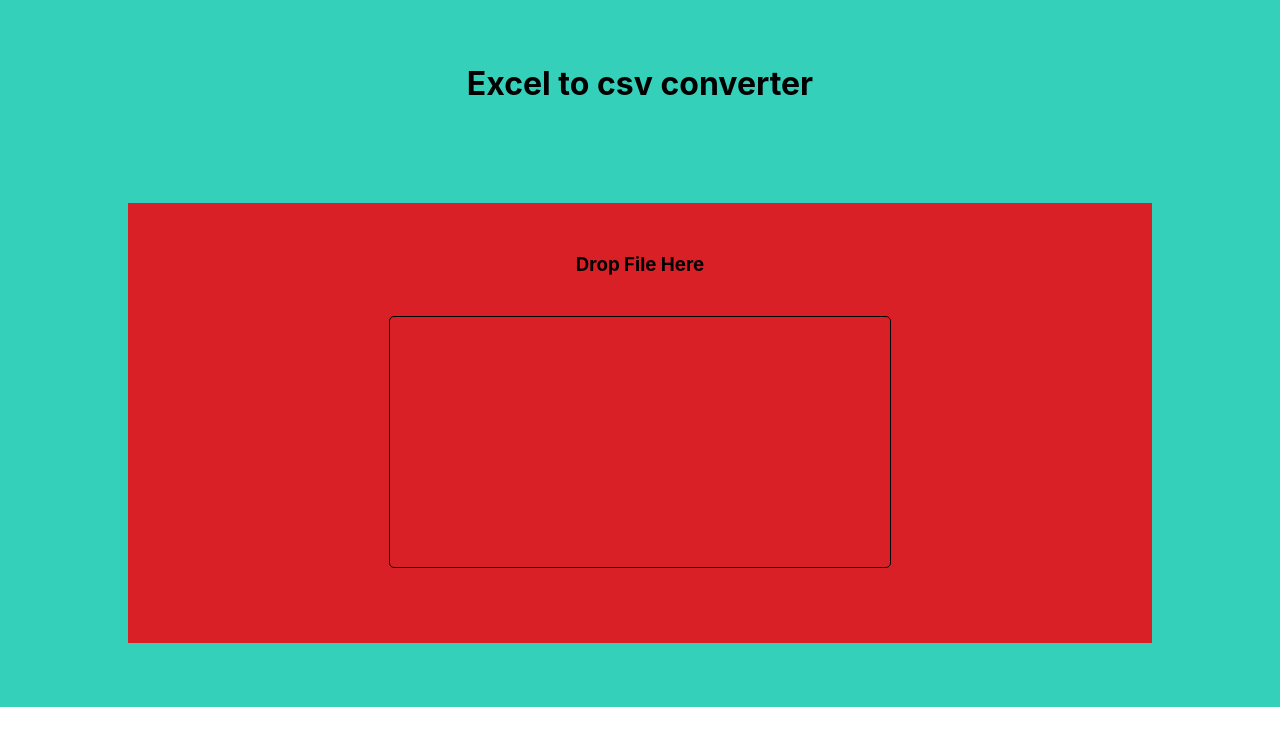
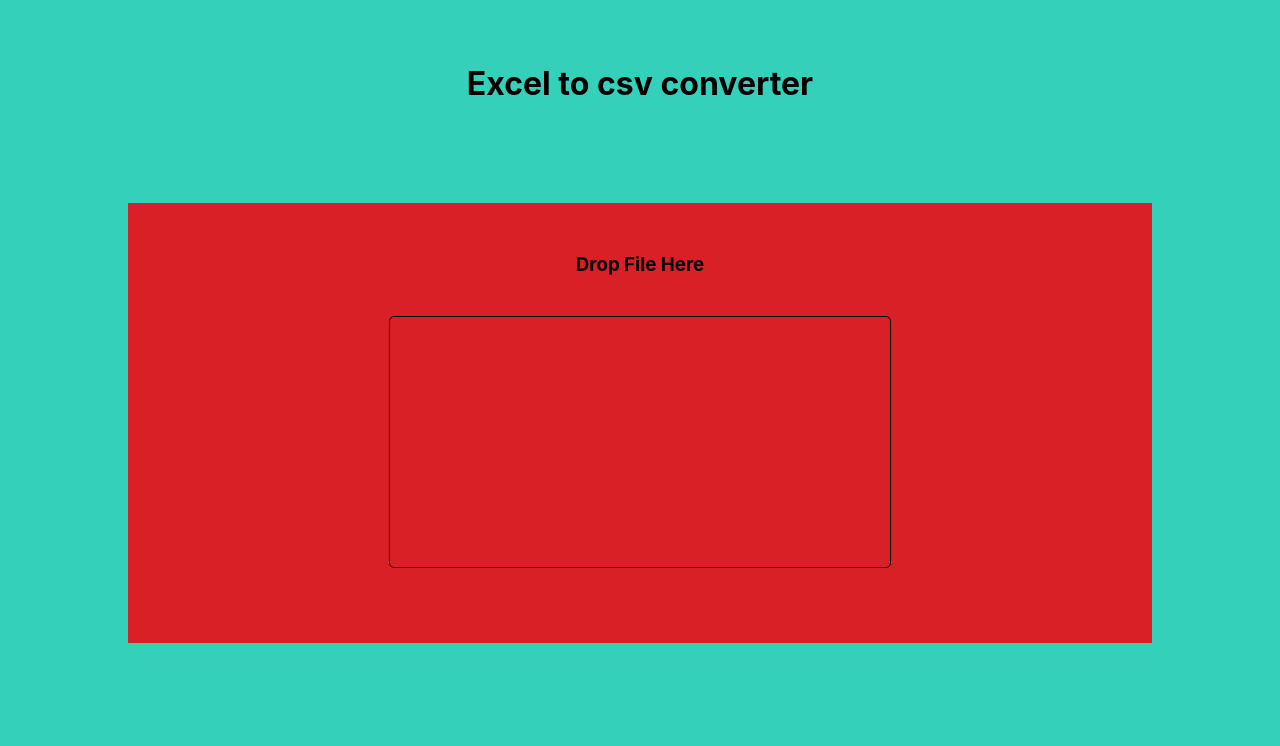
Before and after one commit to markusryoti/excel-to-csv, a React (Create React App) app: page / in a window 1280 px wide. Shown: the top 746 px of the page. Built offline with nearby package versions, Linux system fonts and the light colour scheme.

Commit message:
fixed container background-color fill

```diff
--- a/public/index.html
+++ b/public/index.html
@@ -2,17 +2,14 @@
 <html lang="en">
   <head>
     <meta charset="utf-8" />
-    <meta
-      name="description"
-      content="Web site created using create-react-app"
-    />
+    <meta name="description" content="Convert Excel Files To Csv Format" />
     <link
       rel="stylesheet"
       href="https://use.fontawesome.com/releases/v5.13.1/css/all.css"
       integrity="sha384-xxzQGERXS00kBmZW/6qxqJPyxW3UR0BPsL4c8ILaIWXva5kFi7TxkIIaMiKtqV1Q"
       crossorigin="anonymous"
     />
-    <title>React App</title>
+    <title>Excel Converter | Convert .xlsx to .csv</title>
   </head>
   <body>
     <noscript>You need to enable JavaScript to run this app.</noscript>
--- a/src/App.css
+++ b/src/App.css
@@ -1,10 +1,6 @@
 * {
   margin: 0;
   padding: 0;
-}
-
-#root {
-  height: 100%;
 }
 
 #main-heading {
@@ -19,7 +15,8 @@ h3 {
   margin: auto;
   padding: 5% 10% 5% 10%;
   max-width: 100%;
-  height: 100%;
+  /* height: 100%; */
+  min-height: 100vh;
   text-align: center;
   background-color: #35d0ba;
 }
```
